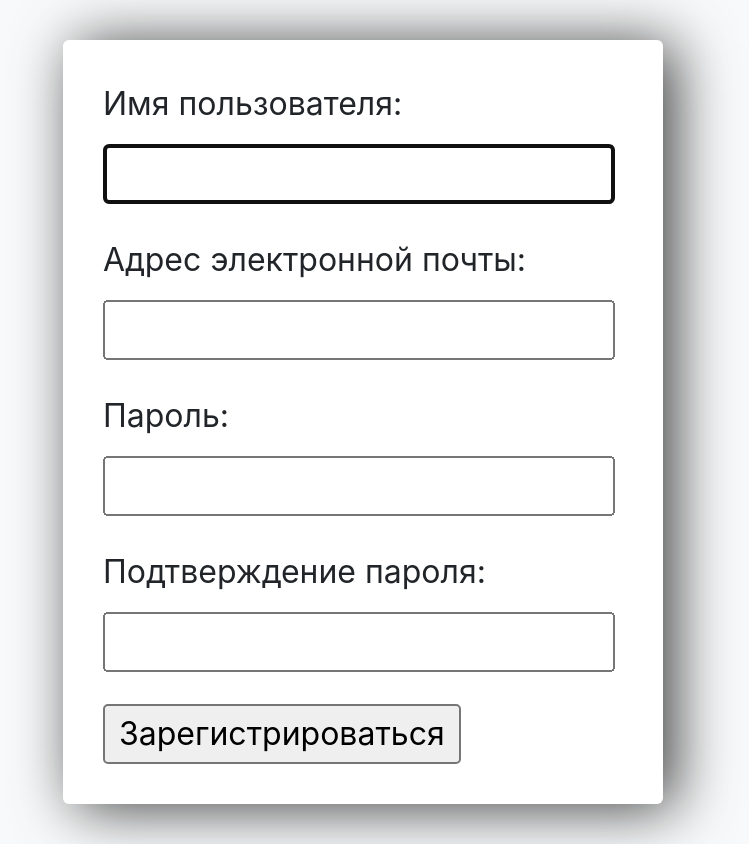
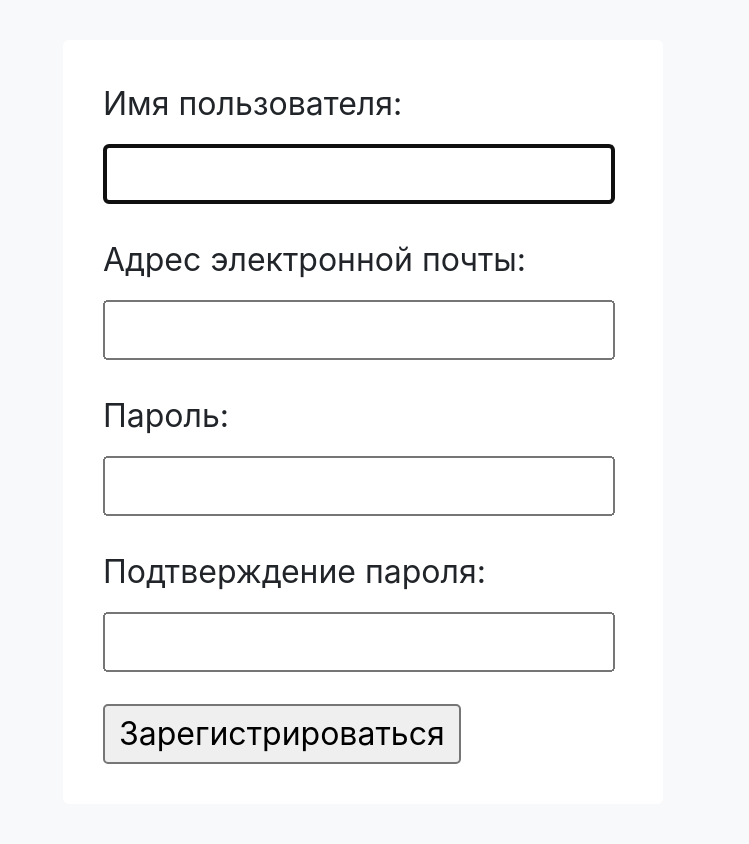
Before and after one commit to Oriiie/web2, a Django app: page /sign-up in a window 1280 px wide. Shown: the whole page, without its empty margins (277-1026 px from the left). Run offline with Django 3.2, Linux system fonts and the light colour scheme; some libraries are stand-ins or nearby versions.

Commit message:
Визуальный фикс некоторых страниц

```diff
--- a/templates/tasks/sign_in.html
+++ b/templates/tasks/sign_in.html
@@ -19,7 +19,7 @@
 		padding:25px;
 		background-color: #fff;
 		border-radius: 3px;
-		box-shadow: 6px 2px 30px 0px rgba(0,0,0,0.75);
+
 	}
     </style>
 </head>
--- a/templates/tasks/sign_up.html
+++ b/templates/tasks/sign_up.html
@@ -20,7 +20,7 @@
 		padding:20px;
 		background-color: #fff;
 		border-radius: 3px;
-		box-shadow: 6px 2px 30px 0px rgba(0,0,0,0.75);
+
 	}
     </style>
 </head>
```
